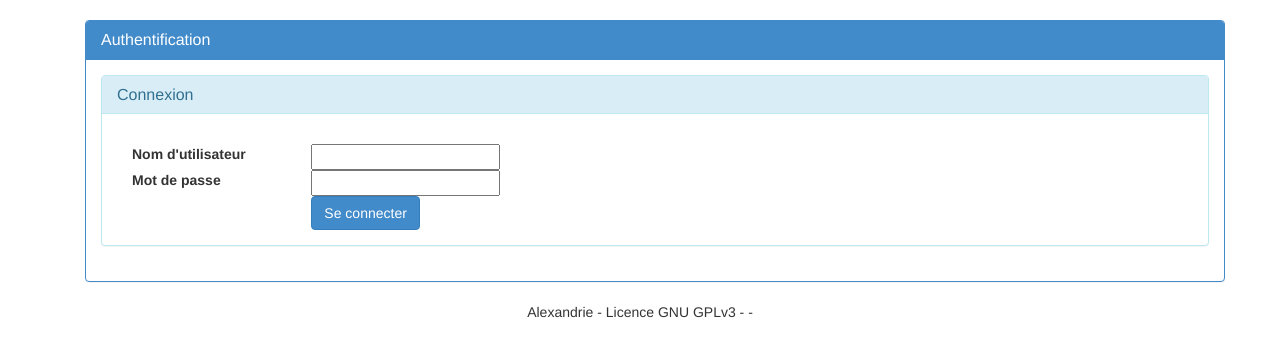
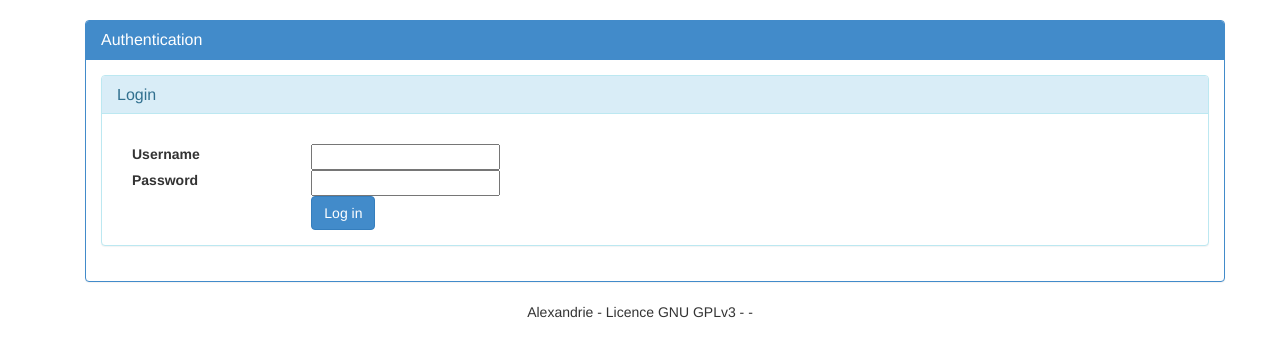
Before and after one commit to Ircam-WAM/Alessandria, a Django app: template alexandrie/templates/alexandrie/login.html in a window 1280 px wide. Shown: the part 52-409 px from the top of the page. Run offline with Django 3.2, Linux system fonts and the light colour scheme; the template is opened without the code that fills it, so the values that code supplies are empty; parts of the project's set-up code (start-up, migrations or seed data) failed here and were passed over; some libraries are stand-ins or nearby versions.

Commit message:
Translation of the login page

```diff
--- a/alexandrie/templates/alexandrie/login.html
+++ b/alexandrie/templates/alexandrie/login.html
@@ -1,8 +1,9 @@
 {% extends 'alexandrie/base_tpl.html' %}
+{% load i18n %}
 
-{% block title %}Authentification{% endblock %}
+{% block title %}{% trans "Authentication" %}{% endblock %}
 
-{% block pageTitle %}Authentification{% endblock %}
+{% block pageTitle %}{% trans "Authentication" %}{% endblock %}
 
 {% block content %}
 
@@ -11,23 +12,23 @@
         {% include 'alexandrie/_inc_form_edit_header.html' %}
         <div class="panel panel-info">
             <div class="panel-heading">
-                <h3 class="panel-title">Connexion</h3>
+                <h3 class="panel-title">{% trans "Login" %}</h3>
             </div>
             <div class="panel-body">
                 <form id="login_form" method="post" action="{% url 'alexandrie:login' %}">{% csrf_token %}
                     <div class="form-group">
-                        <label for="username" class="col-sm-2 control-label">Nom d'utilisateur</label>
+                        <label for="username" class="col-sm-2 control-label">{% trans "Username" %}</label>
                         <div class="col-sm-10">
                             <input id="username" type="text" name="username" value="" size="20" />
                         </div>
-                        <label for="password" class="col-sm-2 control-label">Mot de passe</label>
+                        <label for="password" class="col-sm-2 control-label">{% trans "Password" %}</label>
                         <div class="col-sm-10">
                             <input id="password" type="password" name="password" value="" size="20" />
                         </div>
                     </div>
                     <div class="form-group">
                         <div class="col-sm-offset-2 col-sm-10">
-                            <button type="submit" class="btn btn-primary">Se connecter</button>
+                            <button type="submit" class="btn btn-primary">{% trans "Log in" %}</button>
                         </div>
                     </div>
                 </form>
```
Also changed, not shown: alexandrie/locale/fr/LC_MESSAGES/django.po, 1 other file.
